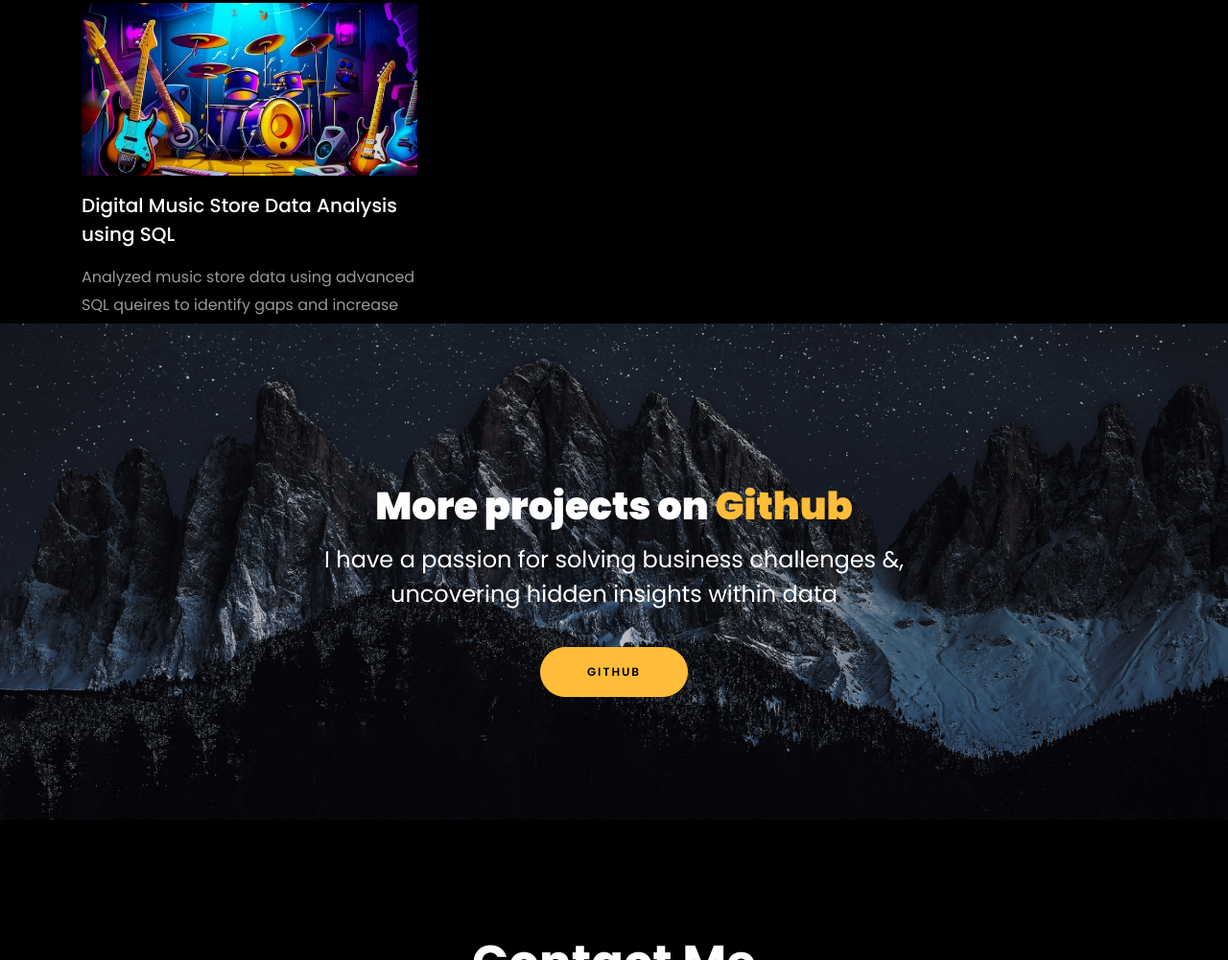
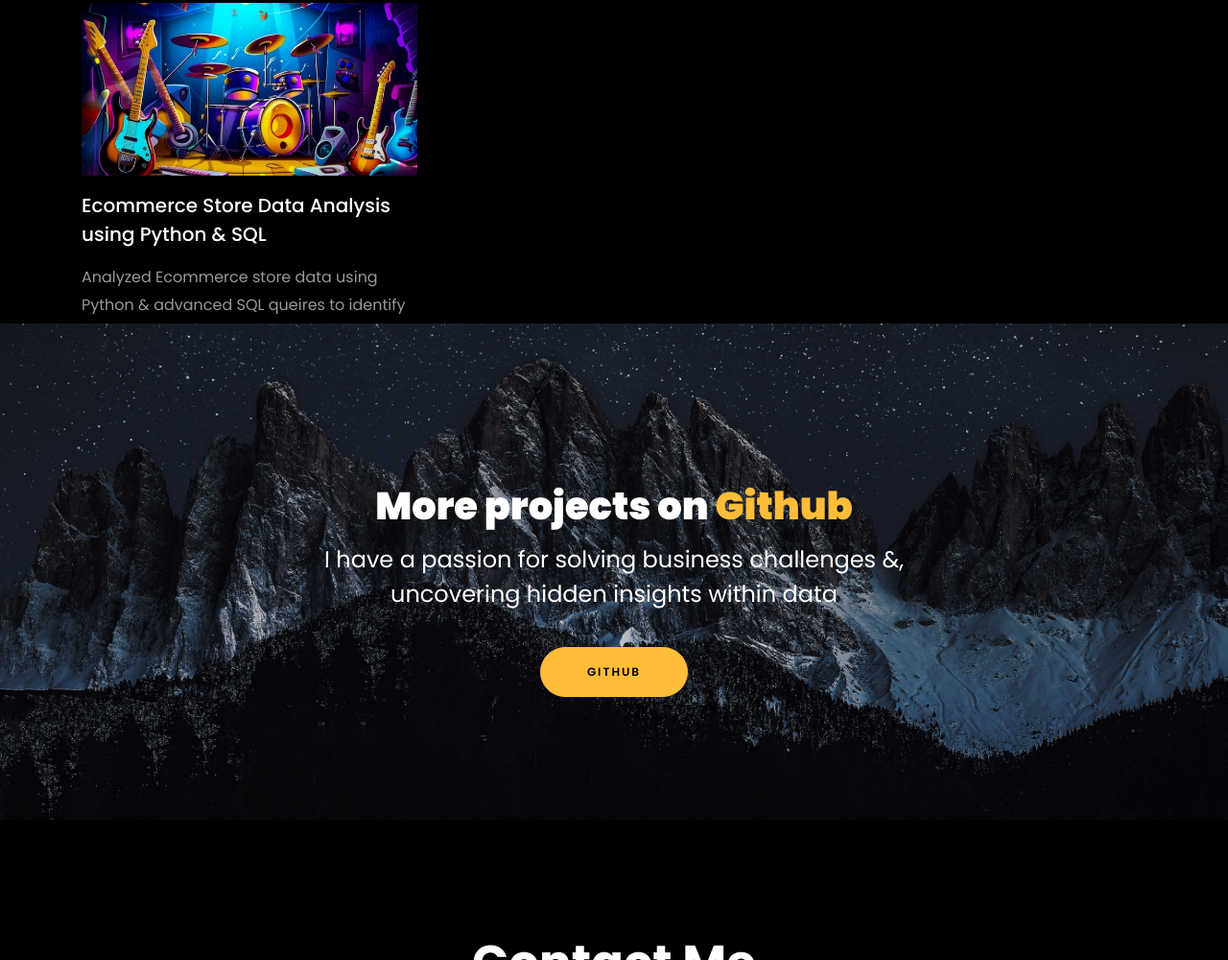
Before and after one commit to Richa66Chirayil/Richa66Chirayil.github.io, a plain HTML site: page index.html in a window 1280 px wide. Shown: the part 3554-4554 px from the top of the page at 96% size. Drawn offline with Linux system fonts and the light colour scheme; files whose address does not match are found by name.

Commit message:
Update index.html

```diff
--- a/index.html
+++ b/index.html
@@ -411,8 +411,8 @@
               </a>
               <div class="text mt-3 float-right d-block">
 
-                <h3 class="heading"><a href="https://github.com/Richa66Chirayil/Python-SQL-Ecommerce-Analysis">Digital Music Store Data Analysis using SQL</a></h3>
-                <p>Analyzed music store data using advanced SQL queires to identify gaps and increase the business growth.</p>
+                <h3 class="heading"><a href="https://github.com/Richa66Chirayil/Python-SQL-Ecommerce-Analysis">Ecommerce Store Data Analysis using Python & SQL</a></h3>
+                <p>Analyzed Ecommerce store data using Python & advanced SQL queires to identify gaps and increase the business growth.</p>
               </div>
             </div>
           </div>
```
